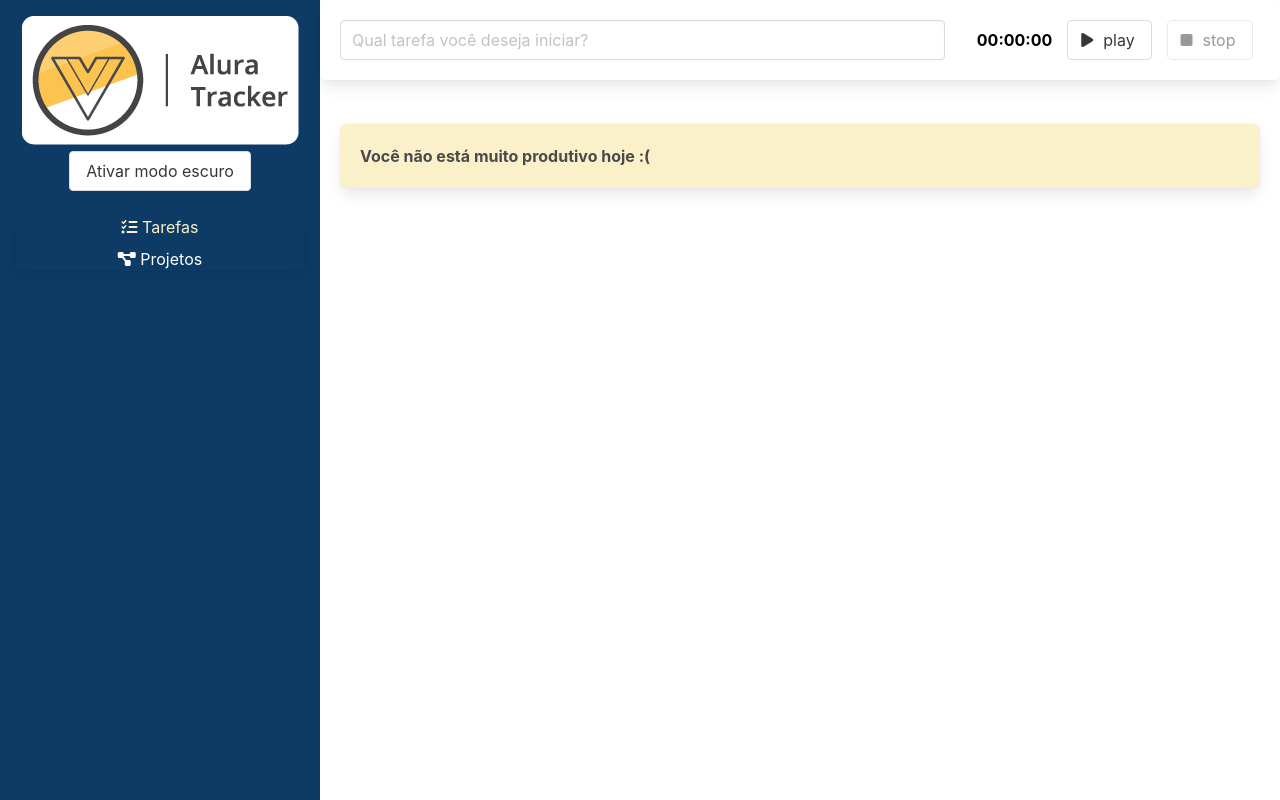
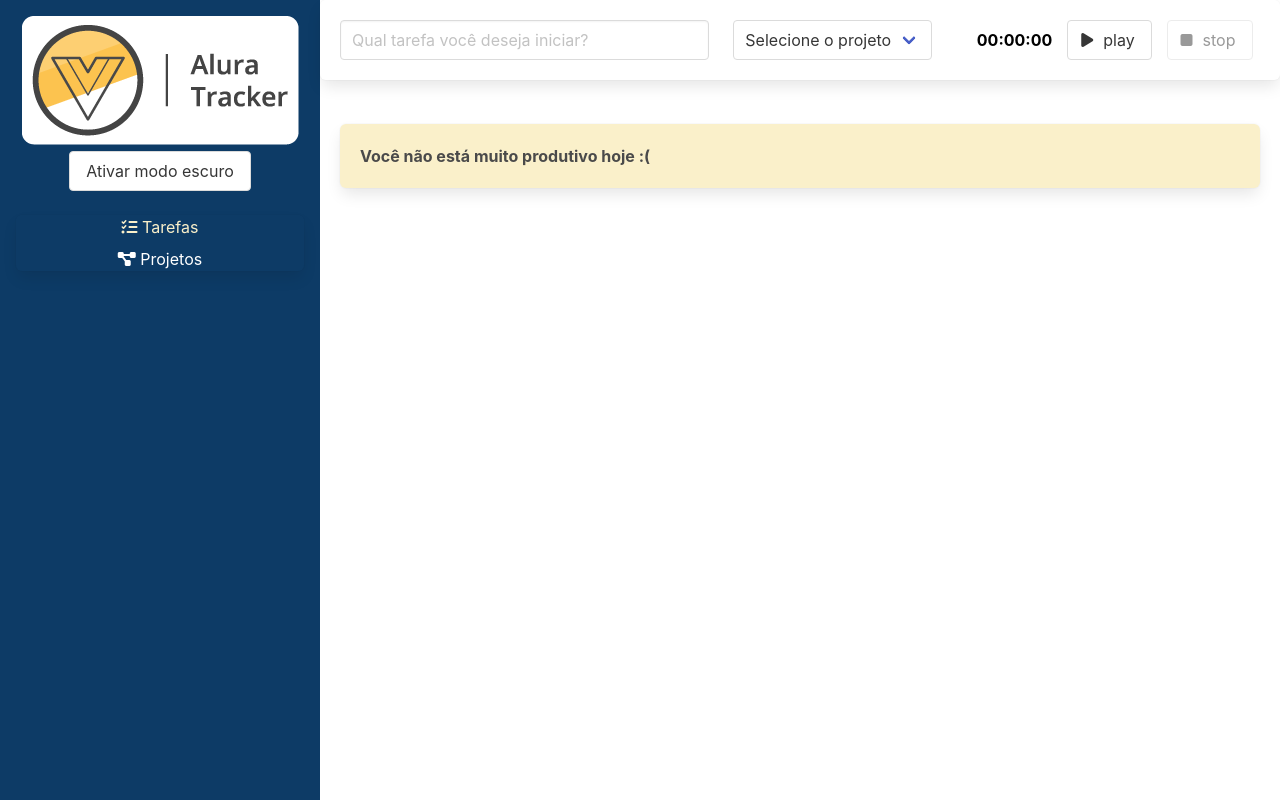
Before and after one commit to RaulDionisiodev/Alura-Tracker, a Vue app: page / in a window 1280 px wide. Built offline with nearby package versions, Linux system fonts and the light colour scheme.

Commit message:
Adicionando Vuex e gerênciamento de estado

```diff
--- a/package.json
+++ b/package.json
@@ -10,7 +10,8 @@
   "dependencies": {
     "core-js": "^3.8.3",
     "vue": "^3.2.13",
-    "vue-router": "^4.4.0"
+    "vue-router": "^4.4.0",
+    "vuex": "^4.0.2"
   },
   "devDependencies": {
     "@fortawesome/fontawesome-free": "^6.5.2",
--- a/src/components/Formulario.vue
+++ b/src/components/Formulario.vue
@@ -1,20 +1,36 @@
 <template>
     <div class="box formulario">
         <div class="columns">
-            <div class="column is-8" role="form" aria-label="Fomrulário para a criação de uma nova tarefa">
+            <div class="column is-5" role="form" aria-label="Fomrulário para a criação de uma nova tarefa">
                 <input type="text" class="input"
-                 placeholder="Qual tarefa você deseja iniciar?" v-model="descriaco">
+                placeholder="Qual tarefa você deseja iniciar?" v-model="descriaco">
             </div>
-            <div class="column">
-                <Temporizador @aoTemporizadorFinalizado="finalizarTarefa" />
+            <div class="column is-3">
+                <div class="select">
+                    <select v-model="idProjeto">
+                        <option value="">Selecione o projeto</option>
+                        <option
+                        :value="projeto.id"
+                        v-for="projeto in projetos"
+                        :key="projeto.id"
+                        >
+                        {{ projeto.nome }}
+                    </option>
+                </select>
             </div>
         </div>
+        <div class="column">
+            <Temporizador @aoTemporizadorFinalizado="finalizarTarefa" />
+        </div>
     </div>
+</div>
 </template>
 
 <script lang="ts">
-import { defineComponent } from 'vue';
+import { computed, defineComponent } from 'vue';
 import Temporizador from './Temporizador.vue';
+import { useStore } from 'vuex';
+import { key } from '@/store';
 
 export default defineComponent ({
     name: 'Formulario',
@@ -24,16 +40,24 @@
     },
     data () {
         return {
-            descriaco: ''
+            descriaco: '',
+            idProjeto: ''
         }
     },
     methods: {
         finalizarTarefa (tempoDecorrido : number) : void {
             this.$emit('aoSalvarTarefa', {
                 duracaoEmSegundos: tempoDecorrido,
-                descricao: this.descriaco
+                descricao: this.descriaco,
+                projeto: this.projetos.find(proj => proj.id === this.idProjeto)
             })
             this.descriaco = ''
+        }
+    },
+    setup() {
+        const store = useStore(key)
+        return {
+            projetos: computed( () =>  store.state.projetos)
         }
     }
 
--- a/src/interfaces/ITarefa.ts
+++ b/src/interfaces/ITarefa.ts
@@ -1,4 +1,7 @@
+import IProjeto from "./IProjeto";
+
 export default interface ITarefa {
     duracaoEmSegundos: number,
-    descricao: string
+    descricao: string,
+    projeto: IProjeto
 }
--- a/src/main.ts
+++ b/src/main.ts
@@ -3,7 +3,9 @@
 
 import '@fortawesome/fontawesome-free/css/all.css'
 import roteador from './roteador'
+import { key, store } from './store'
 
 createApp(App)
     .use(roteador)
+    .use(store, key)
     .mount('#app')
--- /dev/null
+++ b/src/store/index.ts
@@ -0,0 +1,15 @@
+import IProjeto from "@/interfaces/IProjeto";
+import { InjectionKey } from "vue";
+import { Store, createStore } from "vuex";
+
+interface Estado {
+    projetos: IProjeto[]
+}
+
+export const key: InjectionKey<Store<Estado>> = Symbol()
+
+export const store = createStore<Estado>({
+    state : {
+        projetos: []
+    }
+})
```
Also changed, not shown: 1 other file (tests, documents, lock files or other folders).
